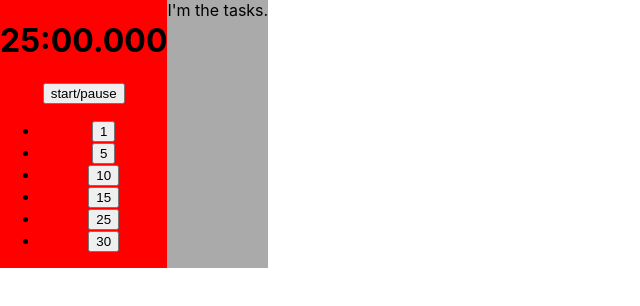
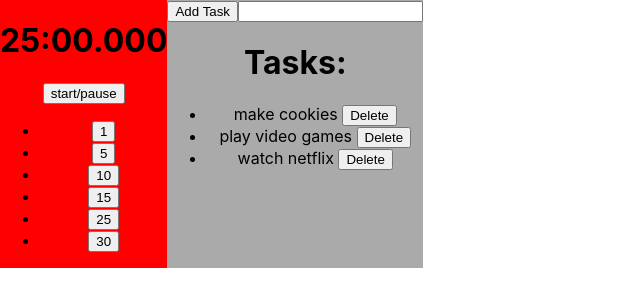
Before and after one commit to AceOfHeart5/TimeManager, a React (Create React App) app: page / in a window 1280 px wide. Shown: the top 306 px of the page, without its empty margins (0-640 px from the left). Built offline with nearby package versions, Linux system fonts and the light colour scheme.

Commit message:
add beginnings of task manager

```diff
--- a/src/App.js
+++ b/src/App.js
@@ -8,7 +8,8 @@ const application = new Application();
 
 function App() {
 
-	const [stateID, setStateID] = useState(null);
+	// no need for state variable, since we only care about update
+	const [, setStateID] = useState(null);
 	useEffect(() => {
 		application.setStateSetter(setStateID);
 	}, [])
--- a/src/components/Tasks.js
+++ b/src/components/Tasks.js
@@ -1,7 +1,21 @@
-const Tasks = () => {
+const Tasks = ({ app }) => {
+
+    const getTasksList = () => {
+        const result = [];
+        app.tasks.taskList.forEach((task, i) => {
+            result.push(
+                <li key={i}>{task.name} <button onClick={() => app.deleteTask(i)}>Delete</button> </li>
+            );
+        });
+        return result;
+    }
+
     return(
         <div className="tasks">
-            I'm the tasks.
+            <button>Add Task</button>
+            <input type="text"/>
+            <h1>Tasks:</h1>
+            <ul>{getTasksList()}</ul>
         </div>
     )
 }
--- a/src/util/Application.js
+++ b/src/util/Application.js
@@ -1,4 +1,5 @@
 import Timer from './Timer';
+import TaskManager from './TaskManager';
 
 /*
 This application object will keep track of everything the app needs. The `getState()` function will
@@ -12,6 +13,10 @@ export default class Application {
         this.stateID = 0;
         this.stateSetter = null;
         this.timer = new Timer(25, () => this.tick());
+        this.tasks = new TaskManager();
+        this.tasks.addTask('make cookies');
+        this.tasks.addTask('play video games');
+        this.tasks.addTask('watch netflix');
     }
 
     setStateSetter(v) {
@@ -50,4 +55,14 @@ export default class Application {
         this.timer.startToggle();
         this.updateState();
     }
+
+    // TASK MANAGER
+    addTask(name) {
+        this.tasks.addTask(name);
+    }
+
+    deleteTask(index) {
+        this.tasks.deleteTask(index);
+        this.updateState();
+    }
 }
--- /dev/null
+++ b/src/util/TaskManager.js
@@ -0,0 +1,30 @@
+export default class TaskManager {
+    constructor() {
+        this.taskList = [];
+        this.currentTask = -1; // index of 'active' task
+    }
+
+    addTask(taskName) {
+        this.taskList.push({
+            name: taskName,
+            time: 0 // time spent on this task
+        });
+    }
+
+    deleteTask(index) {
+        this.taskList.splice(index, 1);
+    }
+
+    setTask(index) {
+        if (index < 0 || index >= this.taskList.length) return;
+        this.currentTask = index;
+    }
+
+    setTime(time, taskIndex =  this.currentTask) {
+        this.taskList[taskIndex].time = time;
+    }
+
+    addTime(time, taskIndex = this.currentTask) {
+        this.taskList[taskIndex].time += time;
+    }
+}
```
